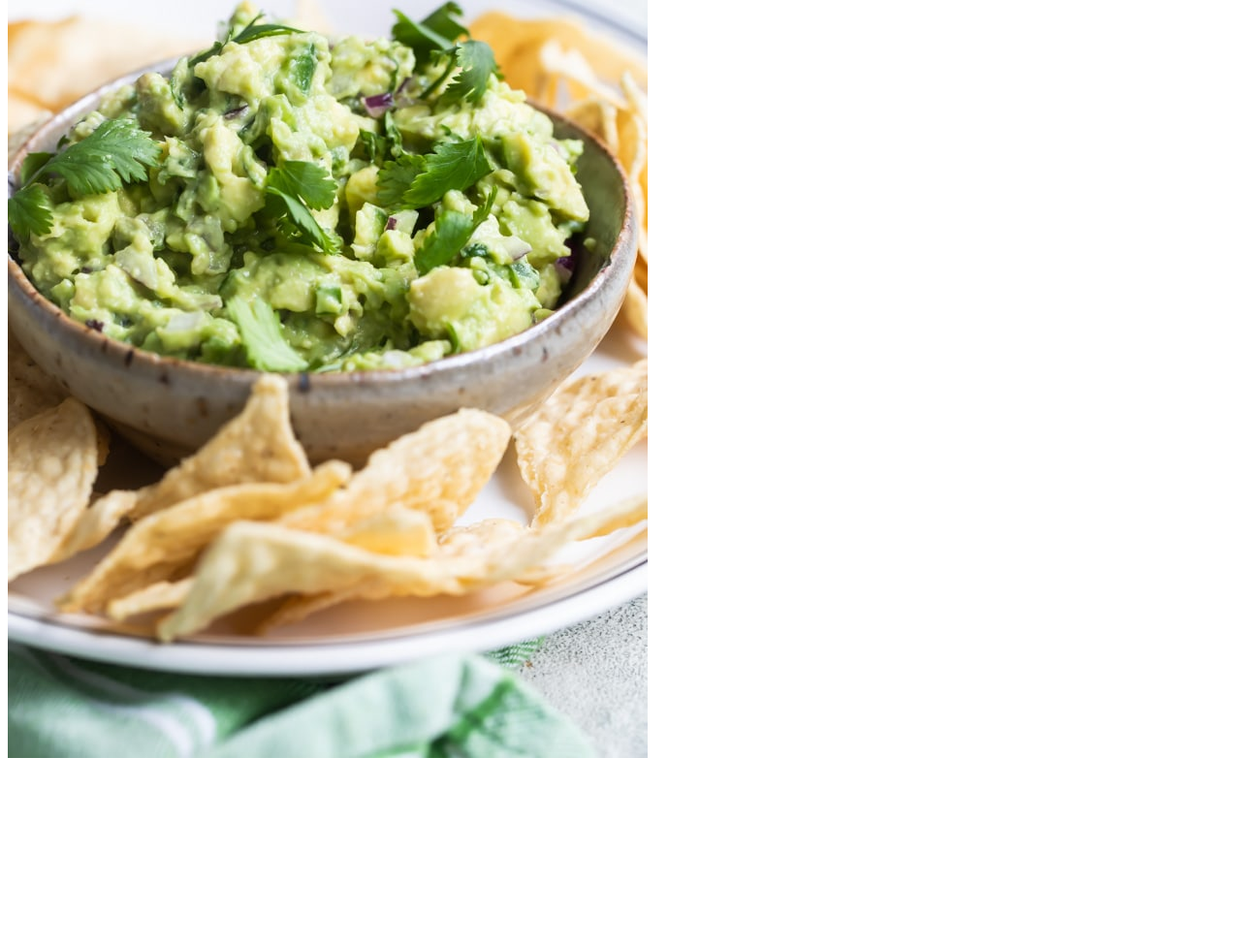
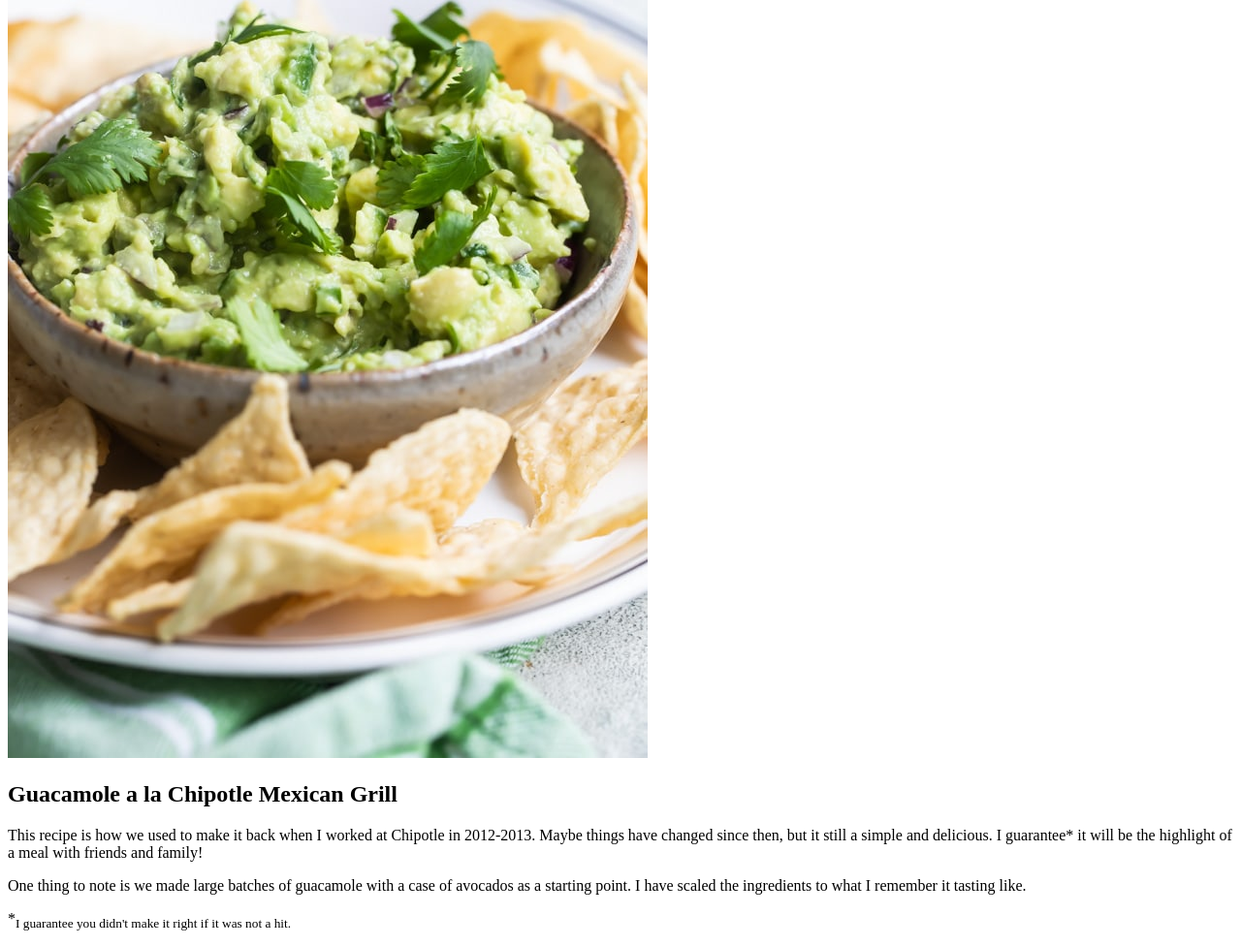
Before and after one commit to SilverSpecter3/odin-recipes, a plain HTML site: page recipes/guacamole.html in a window 1280 px wide. Shown: the part 288-1265 px from the top of the page at 97% size. Before the commit the page ends 1082 px from the top, so only its background shows below. Drawn offline with Linux system fonts and the light colour scheme.

Commit message:
Add Image description

```diff
--- a/recipes/guacamole.html
+++ b/recipes/guacamole.html
@@ -7,5 +7,9 @@
     <body>
         <h1>Guacamole - Chipotle Style</h1>
         <img src="../images/guacamole-chipotle-style.jpg" alt="Bright green guacamole from perfectly ripened avocado">
+        <h2>Guacamole a la Chipotle Mexican Grill</h2>
+        <p>This recipe is how we used to make it back when I worked at Chipotle in 2012-2013. Maybe things have changed since then, but it still a simple and delicious. I guarantee* it will be the highlight of a meal with friends and family! </p>
+        <p>One thing to note is we made large batches of guacamole with a case of avocados as a starting point. I have scaled the ingredients to what I remember it tasting like.</p>
+        <p>*<sub>I guarantee you didn't make it right if it was not a hit.</sub></p>
     </body>
 </html>
```
